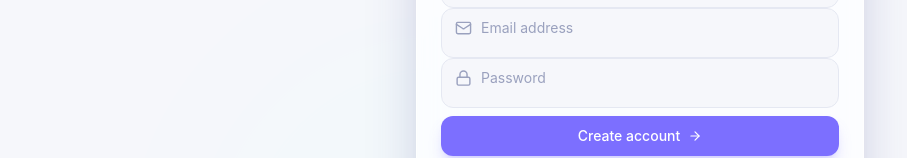
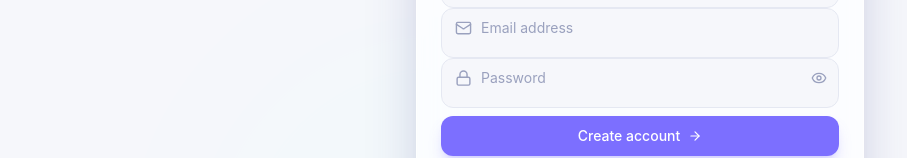
Before and after one commit to OfficialTanishGupta/TripSpot, a React (Vite) app in the folder frontend/: page / in a window 1280 px wide. Shown: the part 436-594 px from the top of the page, without its empty margins (0-907 px from the left). Built offline with nearby package versions, Linux system fonts and the light colour scheme; no server answers.

Commit message:
feat: add show/hide toggle to password fields

```diff
--- a/frontend/src/components/ui/floating-input.jsx
+++ b/frontend/src/components/ui/floating-input.jsx
@@ -1,4 +1,5 @@
 import { useState } from "react";
+import { Eye, EyeOff } from "lucide-react";
 import { cn } from "../../lib/utils";
 
 export function FloatingInput({
@@ -8,12 +9,14 @@ export function FloatingInput({
   onChange,
   required,
   icon: Icon,
-  accentClass = "peer-focus:text-violet",
   accentBorder = "focus:border-violet",
   className,
   ...rest
 }) {
   const [focused, setFocused] = useState(false);
+  const [revealed, setRevealed] = useState(false);
+  const isPassword = type === "password";
+  const resolvedType = isPassword && revealed ? "text" : type;
   const floated =
     focused || (value !== undefined && value !== null && value !== "");
 
@@ -26,7 +29,7 @@ export function FloatingInput({
         />
       )}
       <input
-        type={type}
+        type={resolvedType}
         value={value}
         onChange={onChange}
         onFocus={() => setFocused(true)}
@@ -35,7 +38,8 @@ export function FloatingInput({
         placeholder=" "
         className={cn(
           "peer w-full rounded-xl border border-line bg-canvas text-ink text-sm outline-none transition-colors",
-          Icon ? "pl-10 pr-3" : "px-3.5",
+          Icon ? "pl-10" : "pl-3.5",
+          isPassword ? "pr-10" : "pr-3",
           floated ? "pt-5 pb-2" : "py-3.5",
           accentBorder,
         )}
@@ -48,11 +52,22 @@ export function FloatingInput({
           floated
             ? "top-2 text-[0.68rem] font-semibold"
             : "top-1/2 -translate-y-1/2 text-sm",
-          floated ? accentClass : "text-mist-soft",
+          focused ? "text-violet" : floated ? "text-mist" : "text-mist-soft",
         )}
       >
         {label}
       </label>
+      {isPassword && (
+        <button
+          type="button"
+          tabIndex={-1}
+          onClick={() => setRevealed((r) => !r)}
+          className="absolute right-3 top-1/2 -translate-y-1/2 text-mist-soft hover:text-ink"
+          aria-label={revealed ? "Hide password" : "Show password"}
+        >
+          {revealed ? <EyeOff size={16} /> : <Eye size={16} />}
+        </button>
+      )}
     </div>
   );
 }
```
